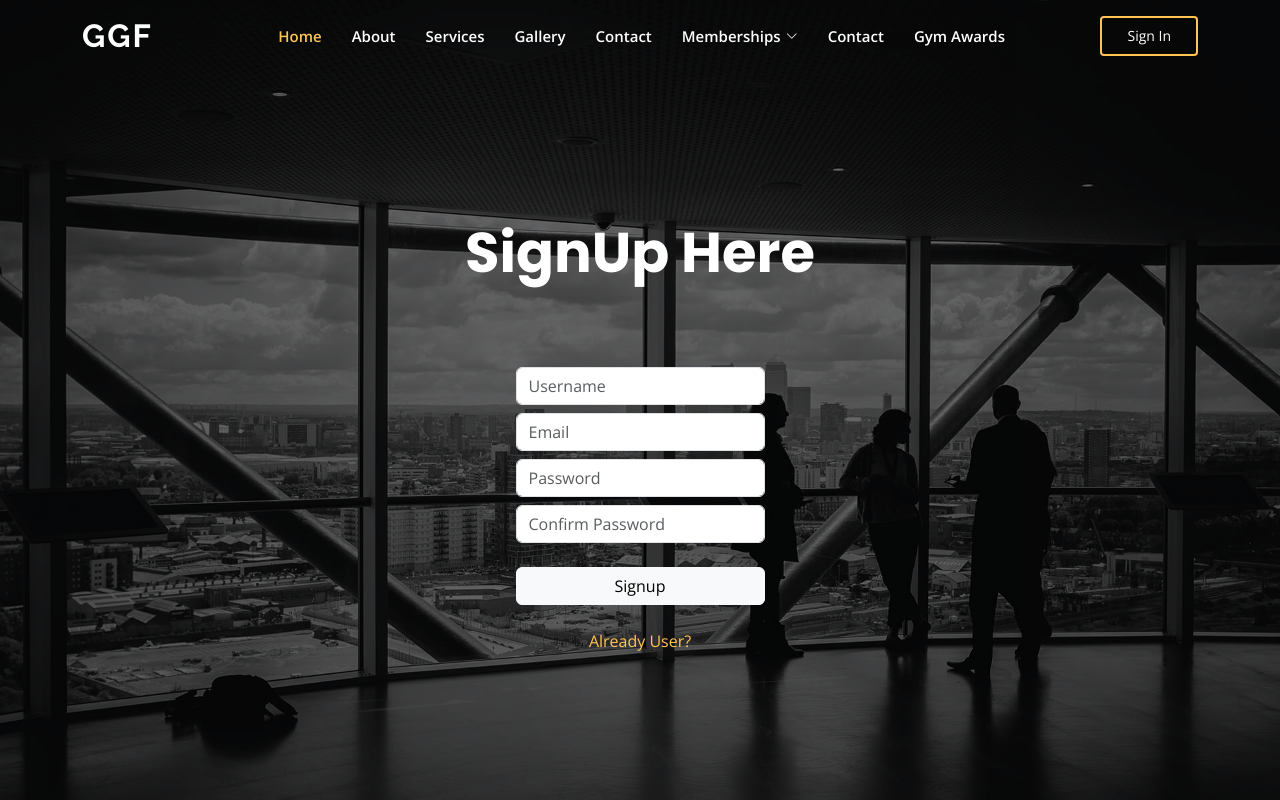
After one commit to Szkrishna/Golds-Gym, a Django app: page /signup in a window 1280 px wide. The commit adds this page. Run offline with Django 4.2, Linux system fonts and the light colour scheme; some libraries are stand-ins or nearby versions.

Commit message:
Adding login signup page and adding authentication

```diff
--- a/golds/appauth/urls.py
+++ b/golds/appauth/urls.py
@@ -2,8 +2,10 @@ from django.urls import path
 from appauth import views
 
 urlpatterns = [
-   path('',views.Home, name="Home")
-
+   path('',views.Home, name="Home"),
+   path('signup', views.signup, name="signup"),
+   path('login', views.login, name="login"),
+   path('logout', views.logout, name="logout")
 
 
 ]
--- a/golds/appauth/views.py
+++ b/golds/appauth/views.py
@@ -1,5 +1,61 @@
-from django.shortcuts import render
+from django.shortcuts import render,redirect
+from django.contrib import messages
+from django.contrib.auth.models import User
+from django.contrib.auth import authenticate,login,logout
 
 # Create your views here.
 def Home(request):
     return render(request,"index.html")
+
+def signup(request):
+    if request.method=="POST":
+        username=request.POST.get('username')
+        email=request.POST.get('email')
+        pass1=request.POST.get('pass1')
+        pass2=request.POST.get('pass2')
+
+        if pass1!=pass2:
+            messages.info(request,"Password is not Matching")
+            return redirect('/signup')
+
+        try:
+            if User.objects.get(username=username):
+                messages.warning(request,"Phone Number is Taken")
+                return redirect('/signup')
+
+        except Exception as identifier:
+            pass
+
+        try:
+            if User.objects.get(email=email):
+                messages.warning(request,"Email is Taken")
+                return redirect('/signup')
+
+        except Exception as identifier:
+            pass
+
+        myuser=User.objects.create_user(username,email,pass1)
+        myuser.save()
+        messages.success(request,"User is Created Please Login")
+        return redirect('/login')
+
+
+    return render(request,"signup.html")
+
+def login(request):
+    if request.method=="POST":
+        username=request.POST.get('username')
+        pass1=request.POST.get('pass1')
+        myuser=authenticate(username=username, pass1=pass1)
+        if myuser is not None:
+            login(request,myuser)
+            messages.sucess(request,'Login Sucessful')
+            return redirect('/')
+        else:
+            messages.error(request,'Invalid Credentials')
+
+    return render(request,'login.html')
+
+def logout(request):
+    messages.success(request,'Logout Success')
+    return redirect('/login')
--- a/golds/golds/settings.py
+++ b/golds/golds/settings.py
@@ -11,6 +11,7 @@ https://docs.djangoproject.com/en/4.1/ref/settings/
 """
 
 from pathlib import Path
+from django.contrib.messages import constants as messages
 
 # Build paths inside the project like this: BASE_DIR / 'subdir'.
 BASE_DIR = Path(__file__).resolve().parent.parent
@@ -126,3 +127,7 @@ STATICFILES_DIRS = [
 # https://docs.djangoproject.com/en/4.1/ref/settings/#default-auto-field
 
 DEFAULT_AUTO_FIELD = 'django.db.models.BigAutoField'
+
+MESSAGE_TAGS = {
+    messages.ERROR:'danger'
+}
--- /dev/null
+++ b/golds/templates/base.html
@@ -0,0 +1,118 @@
+{% load static %}
+<!DOCTYPE html>
+<html lang="en">
+
+<head>
+  <meta charset="utf-8">
+  <meta content="width=device-width, initial-scale=1.0" name="viewport">
+
+  <title>Gold's Gym {% block title %}{% endblock title %}</title>
+  <meta content="" name="description">
+  <meta content="" name="keywords">
+
+  <!-- Favicons -->
+  <link href="static/assets/img/favicon.png" rel="icon">
+  <link href="static/assets/img/apple-touch-icon.png" rel="apple-touch-icon">
+
+  <!-- Google Fonts -->
+  <link href="https://fonts.googleapis.com/css?family=Open+Sans:300,300i,400,400i,600,600i,700,700i|Raleway:300,300i,400,400i,500,500i,600,600i,700,700i|Poppins:300,300i,400,400i,500,500i,600,600i,700,700i" rel="stylesheet">
+
+  <!-- Vendor CSS Files -->
+  <link href="static/assets/vendor/aos/aos.css" rel="stylesheet">
+  <link href="static/assets/vendor/bootstrap/css/bootstrap.min.css" rel="stylesheet">
+  <link href="static/assets/vendor/bootstrap-icons/bootstrap-icons.css" rel="stylesheet">
+  <link href="static/assets/vendor/boxicons/css/boxicons.min.css" rel="stylesheet">
+  <link href="static/assets/vendor/glightbox/css/glightbox.min.css" rel="stylesheet">
+  <link href="static/assets/vendor/remixicon/remixicon.css" rel="stylesheet">
+  <link href="static/assets/vendor/swiper/swiper-bundle.min.css" rel="stylesheet">
+
+  <!-- Template Main CSS File -->
+  <link href="static/assets/css/style.css" rel="stylesheet">
+
+  <!-- =======================================================
+  * Template Name: Gp
+  * Updated: May 30 2023 with Bootstrap v5.3.0
+  * Template URL: https://bootstrapmade.com/gp-free-multipurpose-html-bootstrap-template/
+  * Author: BootstrapMade.com
+  * License: https://bootstrapmade.com/license/
+  ======================================================== -->
+</head>
+
+<body>
+
+  <!-- ======= Header ======= -->
+  <header id="header" class="fixed-top ">
+    <div class="container d-flex align-items-center justify-content-lg-between">
+
+      <h1 class="logo me-auto me-lg-0"><a href="/">GGF</a></h1>
+      <!-- Uncomment below if you prefer to use an image logo -->
+      <!-- <a href="index.html" class="logo me-auto me-lg-0"><img src="static/assets/img/logo.png" alt="" class="img-fluid"></a>-->
+
+      <nav id="navbar" class="navbar order-last order-lg-0">
+        <ul>
+          <li><a class="nav-link scrollto active" href="/">Home</a></li>
+          <li><a class="nav-link scrollto" href="/about">About</a></li>
+          <li><a class="nav-link scrollto" href="/services">Services</a></li>
+          <li><a class="nav-link scrollto " href="/gallery">Gallery</a></li>
+          <li><a class="nav-link scrollto" href="/contact">Contact</a></li>
+          <li class="dropdown"><a href="#"><span>Memberships</span> <i class="bi bi-chevron-down"></i></a>
+            <ul>
+              <li><a href="#">Enroll</a></li>
+              <li><a href="#">Workouts</a></li>
+              <li><a href="#">Tracker</a></li>
+              <li><a href="#">View Profile</a></li>
+            </ul>
+          </li>
+          <li><a class="nav-link scrollto" href="/contact">Contact</a></li>
+          <li><a class="nav-link scrollto" href="/awards">Gym Awards</a></li>
+        </ul>
+        <i class="bi bi-list mobile-nav-toggle"></i>
+      </nav><!-- .navbar -->
+
+      <a href="#about" class="get-started-btn scrollto">Sign In</a>
+
+    </div>
+  </header><!-- End Header -->
+
+  <!-- ======= Hero Section ======= -->
+  <section id="hero" class="d-flex align-items-center justify-content-center">
+    <div class="container" data-aos="fade-up">
+
+      <div class="row justify-content-center" data-aos="fade-up" data-aos-delay="150">
+        <div class="col-xl-6 col-lg-8">
+          {% block head %}
+
+
+          {% endblock head %}
+        </div>
+      </div>
+
+    </div>
+  </section><!-- End Hero -->
+
+  <main id="main">
+    {% block body %}
+
+
+
+    {% endblock body %}
+  </main>
+
+  <div id="preloader"></div>
+  <a href="#" class="back-to-top d-flex align-items-center justify-content-center"><i class="bi bi-arrow-up-short"></i></a>
+
+  <!-- Vendor JS Files -->
+  <script src="static/assets/vendor/purecounter/purecounter_vanilla.js"></script>
+  <script src="static/assets/vendor/aos/aos.js"></script>
+  <script src="static/assets/vendor/bootstrap/js/bootstrap.bundle.min.js"></script>
+  <script src="static/assets/vendor/glightbox/js/glightbox.min.js"></script>
+  <script src="static/assets/vendor/isotope-layout/isotope.pkgd.min.js"></script>
+  <script src="static/assets/vendor/swiper/swiper-bundle.min.js"></script>
+  <script src="static/assets/vendor/php-email-form/validate.js"></script>
+
+  <!-- Template Main JS File -->
+  <script src="static/assets/js/main.js"></script>
+
+</body>
+
+</html>
--- /dev/null
+++ b/golds/templates/signup.html
@@ -0,0 +1,65 @@
+{% extends 'base.html' %}
+{% block title %}
+SignUp
+{% endblock title %}
+{% block head %}
+<h1>SignUp Here</h1>
+
+<div class="container mt-2">
+
+    <div class="row">
+
+    <div class="col-md-3"> </div>
+
+    <div class="col-md-6">
+
+
+    {% for message in messages %}
+    <div class="alert alert-{{message.tags}} alert-dismissible fade show" role="alert">
+      <strong></strong> {{message}}
+      <button type="button" class="btn-close" data-bs-dismiss="alert" aria-label="Close"></button>
+    </div>
+    {% endfor %}
+
+
+    <form action="/signup" method="post">{% csrf_token %}
+
+        <div class="form-group">
+            <input type="text" class="form-control mb-2" name="username" placeholder="Username" required>
+            </div>
+
+
+        <div class="form-group">
+        <input type="email" class="form-control" name="email" placeholder="Email" required>
+        </div>
+
+
+
+        <div class="form-group">
+        <input type="password" class="form-control mt-2" name="pass1" placeholder="Password" required>
+        </div>
+
+        <div class="form-group">
+        <input type="password" class="form-control mt-2" name="pass2" placeholder="Confirm Password" required>
+        </div>
+        <br>
+
+
+        <div class="d-grid gap-2">
+            <button class="btn btn-light" type="submit">Signup</button>
+        </div>
+
+    </form>
+    <br><a href="/login">Already User?</a>
+
+
+    </div>
+
+    <div class="col-md-3"></div>
+
+    </div>
+
+
+
+    </div>
+{% endblock head %}
```
Also changed, not shown: golds/templates/index.html (+10 -6 lines), golds/templates/login.html (added, +54 -0 lines), golds/db.sqlite3.
